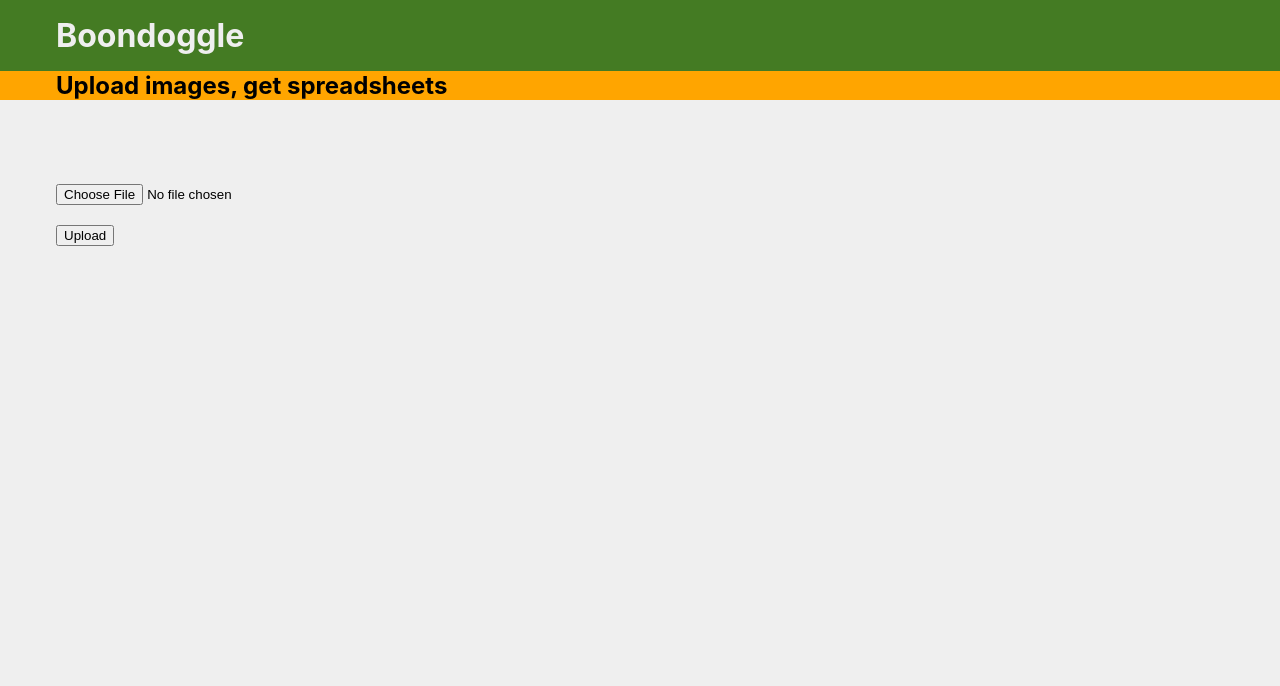
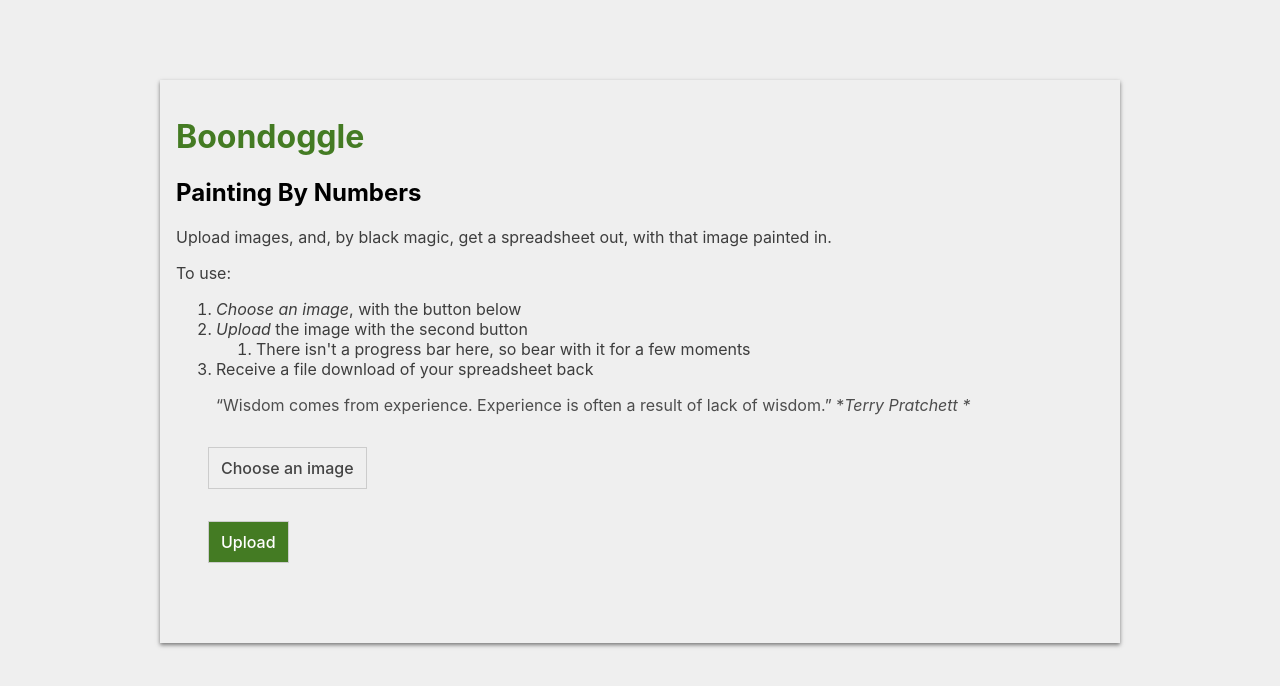
Before and after one commit to metriccaution/boondoggle, a plain HTML site: page bg-web/src/main/resources/site/index.html in a window 1280 px wide. Drawn offline with Linux system fonts and the light colour scheme.

Commit message:
General housekeeping
1. Adding a dockerised version of the web tool, this should make quickstart actually possible
2. Making the UI less of a clown-car
3. Adding text into the bottom-right so that Google Sheets doesn't crop the image

```diff
--- a/bg-web/src/main/resources/site/index.html
+++ b/bg-web/src/main/resources/site/index.html
@@ -1,48 +1,66 @@
 <!DOCTYPE html>
 <html lang="en">
   <head>
-    <meta charset="UTF-8">
+    <meta charset="UTF-8" />
     <meta name="theme-color" content="#447b23" />
     <title>Boondoggle</title>
     <style>
       body {
-    		margin: 0;
-    		background-color: #EFEFEF;
-    		font-family: -apple-system, BlinkMacSystemFont, "Segoe UI", Roboto, "Helvetica Neue", Arial, sans-serif;
+        margin: 5em auto;
+        max-width: 60em;
+        background-color: #efefef;
+        font-family: -apple-system, BlinkMacSystemFont, "Segoe UI", Roboto,
+          "Helvetica Neue", Arial, sans-serif;
       }
 
-    	body > * {
-    		padding-left: 56px;
-    	}
-
-    	form > span > * {
-    		display: block;
-    	}
-
-    	form > span {
+      form > div {
         margin: 2em;
       }
 
-    	h1 {
-    		margin: 0;
-    		padding-top: 0.5em;
-    		padding-bottom: 0.5em;
-    		background-color: #447b23;
-    		color: #EFEFEF;
+      .card {
+        box-shadow: rgba(0, 0, 0, 0.5) 0px 2px 4px 0px;
+        margin: 5em 0em;
+        padding: 1em;
       }
 
-    	h2 {
-    		margin: 0;
-    		background-color: #FFA500;
+      h1 {
+        color: #447b23;
       }
 
-    	form > span > label {
+      .instructions {
+        color: #3d3d3d;
+      }
+
+      .instructions blockquote {
+        color: #4d4d4d;
+      }
+
+      input[type="file"] {
         display: none;
+      }
+
+      .file-input,
+      form input {
+        border: 1px solid #ccc;
+        display: inline-block;
+        padding: 6px 12px;
+        cursor: pointer;
+        font-weight: 500;
+        line-height: 1.75;
+        font-size: 1em;
+        color: #444;
+        /* Really? */
+        font-family: -apple-system, BlinkMacSystemFont, "Segoe UI", Roboto,
+          "Helvetica Neue", Arial, sans-serif;
+      }
+
+      form input.primary {
+        color: #fff;
+        background-color: #447b23;
       }
 
       #message {
         padding: 1em;
-    		min-height: 2em;
       }
 
       .hide_message {
@@ -52,37 +70,68 @@
     </style>
   </head>
   <body>
-  	<h1>
-  		Boondoggle
-  	</h1>
-  	<h2>
-  		Upload images, get spreadsheets
-  	</h2>
+    <main class="card">
+      <h1>Boondoggle</h1>
+      <h2>Painting By Numbers</h2>
+      <div class="instructions">
+        <p>
+          Upload images, and, by black magic, get a spreadsheet out, with that
+          image painted in.
+        </p>
+        <p>To use:</p>
+        <ol>
+          <li><em>Choose an image</em>, with the button below</li>
+          <li>
+            <em>Upload</em> the image with the second button
+            <ol>
+              <li>
+                There isn't a progress bar here, so bear with it for a few
+                moments
+              </li>
+            </ol>
+          </li>
+          <li>Receive a file download of your spreadsheet back</li>
+        </ol>
+        <blockquote>
+          <p>
+            “Wisdom comes from experience. Experience is often a result of lack
+            of wisdom.” *<em>Terry Pratchett *</em>
+          </p>
+        </blockquote>
+      </div>
+
+      <form action="/api/upload" enctype="multipart/form-data" method="post">
+        <div>
+          <label for="image_upload" class="file-input">Choose an image</label>
+          <input
+            type="file"
+            name="image_upload"
+            value="image_upload"
+            id="image_upload"
+          />
+        </div>
+        <div>
+          <input class="primary" type="submit" value="Upload" />
+        </div>
+      </form>
+
       <div id="message"></div>
-    <form action="/api/upload" enctype="multipart/form-data" method="post">
-    	<span>
-    		<label for="image_upload">Choose a file</label>
-	    	<input type="file" name="image_upload" value="image_upload" id="image_upload">
-    	</span>
-    	<span>
-	    	<label for="fileupload">Upload</label>
-			<input type="submit" value="Upload">
-    	</span>
-    </form>
+    </main>
+
     <script>
-    	(() => {
       const showAlert = (text) => {
-	    		const element = document.getElementById('message')
-	    		element.textContent = text
+        const element = document.getElementById("message");
+        element.textContent = text;
         setTimeout(() => {
-	    			element.className = 'hide_message'
-    			}, 5000)
+          element.className = "hide_message";
+        }, 5000);
+      };
+
+      // If there was an error uploading, a query parameter gets appended
+      const params = new URL(document.location).searchParams;
+      if (params.get("error")) {
+        showAlert("Your image could not be converted");
       }
-
-	    	const params = new URL(document.location).searchParams
-	    	if (params.get('error'))
-	    		showAlert('Your image could not be converted')
-    	})()
     </script>
   </body>
 </html>
--- a/pom.xml
+++ b/pom.xml
@@ -23,10 +23,10 @@
 		<build.version>3.5.1</build.version>
 		<!-- Dependancy versions -->
 		<poi.version>3.14</poi.version>
-		<jackson.version>2.8.11.1</jackson.version>
-		<guava.version>21.0</guava.version>
+		<jackson.version>2.9.10.7</jackson.version>
+		<guava.version>30.0-jre</guava.version>
 		<scaler.version>4.2</scaler.version>
-		<junit.version>4.12</junit.version>
+		<junit.version>4.13.1</junit.version>
 		<spark.version>2.7.2</spark.version>
 		<slf4j.version>1.7.25</slf4j.version>
 	</properties>
```
Also changed, not shown: 6 other files. Lines whose indentation alone changed are shown as unchanged.
